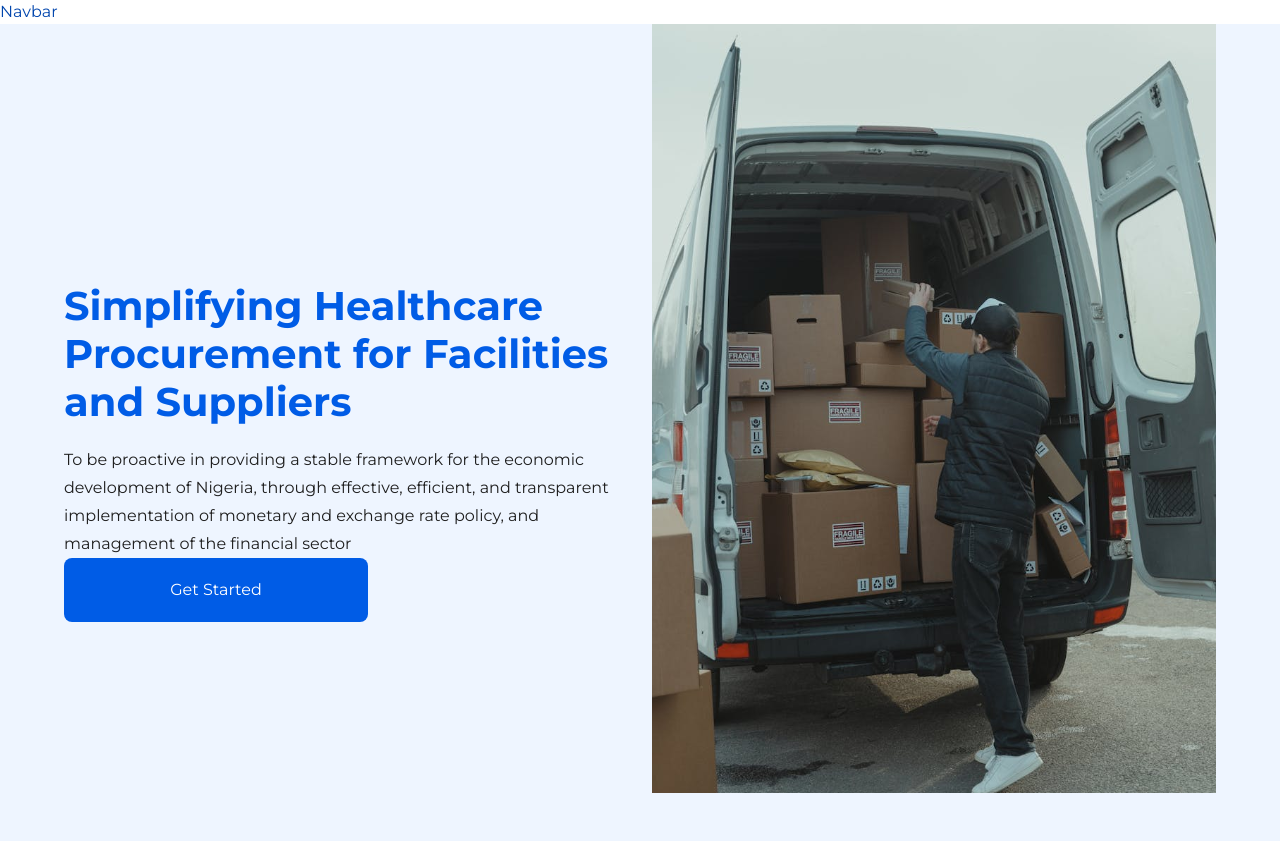
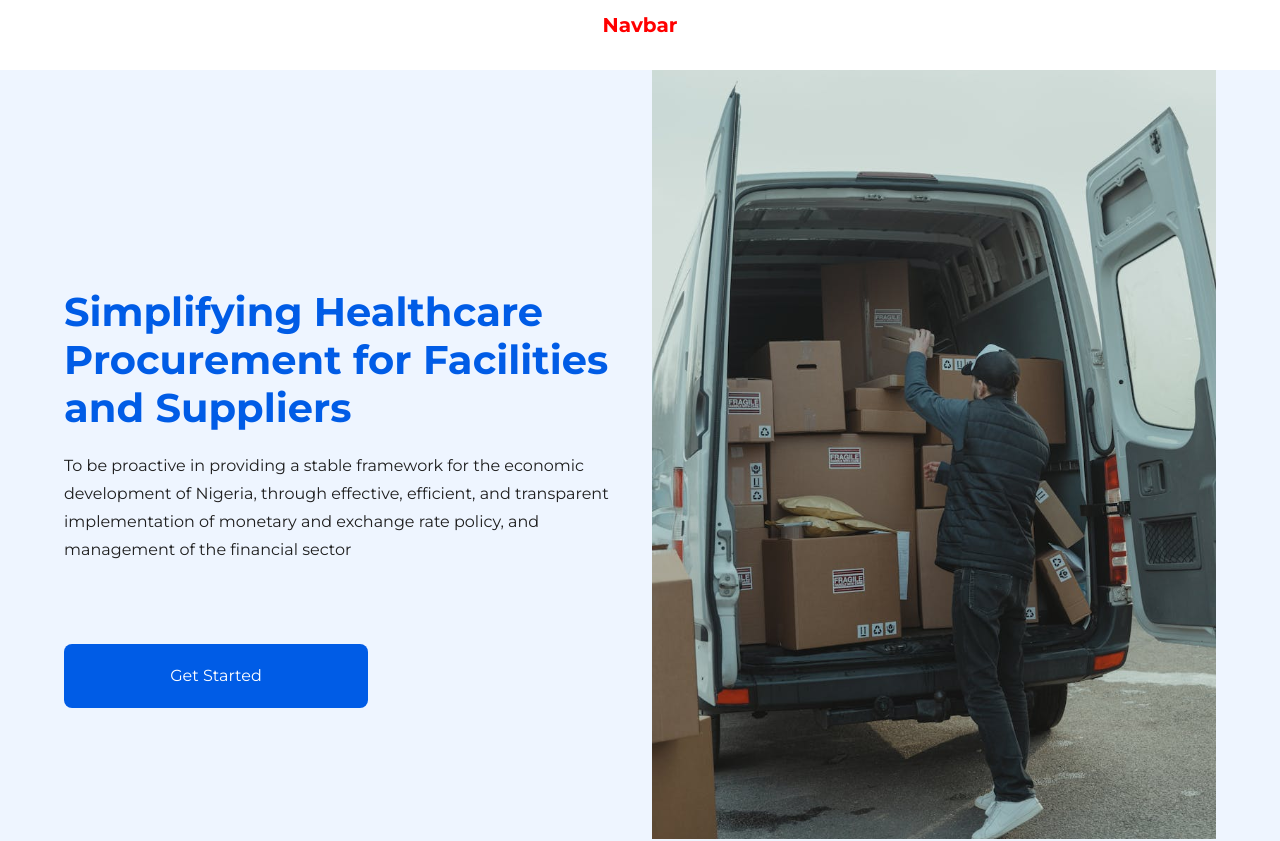
Before and after one commit to ilios91/ilios-fe, a Next.js app: page / in a window 1280 px wide. Shown: the top 841 px of the page. Built offline with nearby package versions, Linux system fonts and the light colour scheme.

Commit message:
integrated sass

```diff
--- a/src/components/layout/Navbar.tsx
+++ b/src/components/layout/Navbar.tsx
@@ -1,6 +1,8 @@
+import styles from '../styles/navbar.module.scss';
+
 export default function Navbar() {
   return (
-    <header className=" text-blue-dark">
+    <header className={`${styles.navbar} text-yellow-400`} >
       Navbar
     </header>
   );
--- a/src/components/sections/Hero.tsx
+++ b/src/components/sections/Hero.tsx
@@ -19,7 +19,7 @@ export default function Hero() {
               </p>
             </div>
 
-            <div>
+            <div className="mt-20">
               <button className="w-[304px] h-16 rounded-lg bg-blue-normal text-white "> Get Started</button>
             </div>
           </div>
--- /dev/null
+++ b/src/components/styles/navbar.module.scss
@@ -0,0 +1,8 @@
+.navbar{
+    color: red;
+    padding: 10px;
+    text-align: center;
+    font-size: 20px;
+    font-weight: bold;
+    margin-bottom: 20px;
+}
```
Also changed, not shown: package.json (+6 -5 lines), 1 other file (tests, documents, lock files or other folders).
